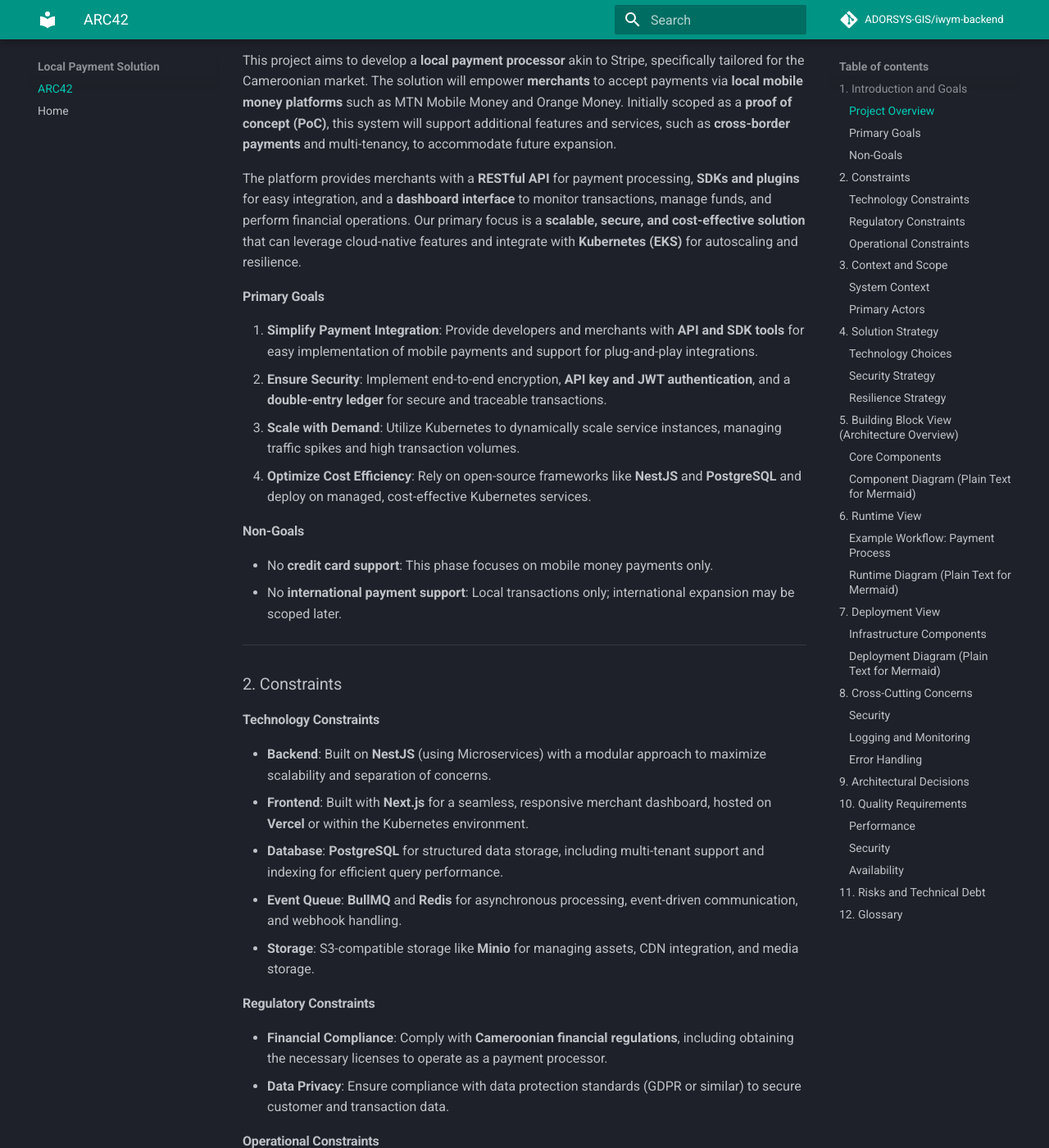
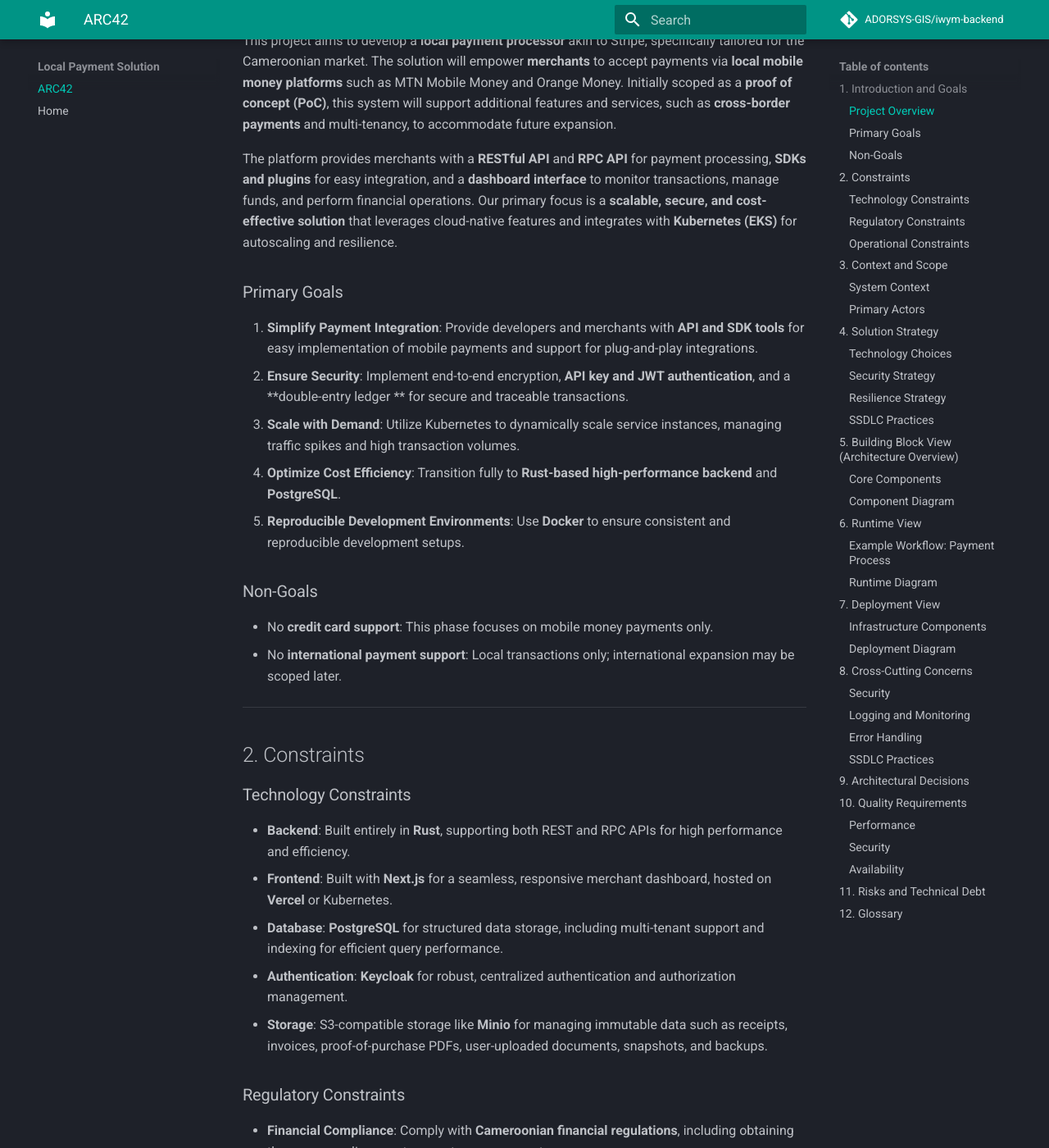
Before and after one commit to ADORSYS-GIS/iwym-backend, an MkDocs documentation site: the page built from docs/ARC42.md, in a window 1280 px wide and 1400 px high, scrolled down 282 px. Shown: the whole window at 82% size. Built offline with MkDocs 1.6.1 and Material for MkDocs 9.7.7, drawn with Linux system fonts in a browser that asks for light colours; comment, search, counter and statistics services are not loaded; some of the changed text lies outside the part shown.

Commit message:
chore: updated ARC42 doc

````diff
--- a/docs/ARC42.md
+++ b/docs/ARC42.md
@@ -1,116 +1,167 @@
-# ARC42 Template for Local Payment Processor Solution (Stripe-like System)
+# ARC42 Template for IWYM Backend
 
 ---
 
-### 1. Introduction and Goals
+## 1. Introduction and Goals
 
-#### Project Overview
-This project aims to develop a **local payment processor** akin to Stripe, specifically tailored for the Cameroonian market. The solution will empower **merchants** to accept payments via **local mobile money platforms** such as MTN Mobile Money and Orange Money. Initially scoped as a **proof of concept (PoC)**, this system will support additional features and services, such as **cross-border payments** and multi-tenancy, to accommodate future expansion.
+### Project Overview
 
-The platform provides merchants with a **RESTful API** for payment processing, **SDKs and plugins** for easy integration, and a **dashboard interface** to monitor transactions, manage funds, and perform financial operations. Our primary focus is a **scalable, secure, and cost-effective solution** that can leverage cloud-native features and integrate with **Kubernetes (EKS)** for autoscaling and resilience.
+This project aims to develop a **local payment processor** akin to Stripe, specifically tailored for the Cameroonian
+market. The solution will empower **merchants** to accept payments via **local mobile money platforms** such as MTN
+Mobile Money and Orange Money. Initially scoped as a **proof of concept (PoC)**, this system will support additional
+features and services, such as **cross-border payments** and multi-tenancy, to accommodate future expansion.
 
-#### Primary Goals
-1. **Simplify Payment Integration**: Provide developers and merchants with **API and SDK tools** for easy implementation of mobile payments and support for plug-and-play integrations.
-2. **Ensure Security**: Implement end-to-end encryption, **API key and JWT authentication**, and a **double-entry ledger** for secure and traceable transactions.
-3. **Scale with Demand**: Utilize Kubernetes to dynamically scale service instances, managing traffic spikes and high transaction volumes.
-4. **Optimize Cost Efficiency**: Rely on open-source frameworks like **NestJS** and **PostgreSQL** and deploy on managed, cost-effective Kubernetes services.
+The platform provides merchants with a **RESTful API** and **RPC API** for payment processing, **SDKs and plugins** for
+easy integration, and a **dashboard interface** to monitor transactions, manage funds, and perform financial operations.
+Our primary focus is a **scalable, secure, and cost-effective solution** that leverages cloud-native features and
+integrates with **Kubernetes (EKS)** for autoscaling and resilience.
 
-#### Non-Goals
+### Primary Goals
+
+1. **Simplify Payment Integration**: Provide developers and merchants with **API and SDK tools** for easy implementation
+   of mobile payments and support for plug-and-play integrations.
+2. **Ensure Security**: Implement end-to-end encryption, **API key and JWT authentication**, and a **double-entry ledger
+   ** for secure and traceable transactions.
+3. **Scale with Demand**: Utilize Kubernetes to dynamically scale service instances, managing traffic spikes and high
+   transaction volumes.
+4. **Optimize Cost Efficiency**: Transition fully to **Rust-based high-performance backend** and **PostgreSQL**.
+5. **Reproducible Development Environments**: Use **Docker** to ensure consistent and reproducible development setups.
+
+### Non-Goals
+
 - No **credit card support**: This phase focuses on mobile money payments only.
 - No **international payment support**: Local transactions only; international expansion may be scoped later.
 
 ---
 
-### 2. Constraints
+## 2. Constraints
 
-#### Technology Constraints
-- **Backend**: Built on **NestJS** (using Microservices) with a modular approach to maximize scalability and separation of concerns.
-- **Frontend**: Built with **Next.js** for a seamless, responsive merchant dashboard, hosted on **Vercel** or within the Kubernetes environment.
-- **Database**: **PostgreSQL** for structured data storage, including multi-tenant support and indexing for efficient query performance.
-- **Event Queue**: **BullMQ** and **Redis** for asynchronous processing, event-driven communication, and webhook handling.
-- **Storage**: S3-compatible storage like **Minio** for managing assets, CDN integration, and media storage.
+### Technology Constraints
 
-#### Regulatory Constraints
-- **Financial Compliance**: Comply with **Cameroonian financial regulations**, including obtaining the necessary licenses to operate as a payment processor.
-- **Data Privacy**: Ensure compliance with data protection standards (GDPR or similar) to secure customer and transaction data.
+- **Backend**: Built entirely in **Rust**, supporting both REST and RPC APIs for high performance and efficiency.
+- **Frontend**: Built with **Next.js** for a seamless, responsive merchant dashboard, hosted on **Vercel** or
+  Kubernetes.
+- **Database**: **PostgreSQL** for structured data storage, including multi-tenant support and indexing for efficient
+  query performance.
+- **Authentication**: **Keycloak** for robust, centralized authentication and authorization management.
+- **Storage**: S3-compatible storage like **Minio** for managing immutable data such as receipts, invoices,
+  proof-of-purchase PDFs, user-uploaded documents, snapshots, and backups.
 
-#### Operational Constraints
-- **Budget Optimization**: Use cost-effective solutions such as managed Kubernetes (AWS EKS or GKE) with optimized cloud infrastructure and autoscaling to meet fluctuating demand.
+### Regulatory Constraints
+
+- **Financial Compliance**: Comply with **Cameroonian financial regulations**, including obtaining the necessary
+  licenses to operate as a payment processor.
+- **Data Privacy**: Ensure compliance with data protection standards (GDPR or similar) to secure customer and
+  transaction data.
+
+### Operational Constraints
+
+- **Budget Optimization**: Use cost-effective solutions such as managed Kubernetes (AWS EKS or GKE) with optimized cloud
+  infrastructure and autoscaling to meet fluctuating demand.
 
 ---
 
-### 3. Context and Scope
+## 3. Context and Scope
 
-#### System Context
-The local payment processor acts as an intermediary between **merchants** and **mobile money providers** (MTN MoMo and Orange Money). It provides **API endpoints** for merchants to initiate transactions, a **dashboard for monitoring and managing accounts**, and backend services to handle **webhooks, payment processing,** and **payouts**.
+### System Context
 
-#### Primary Actors
-1. **Merchants**: Businesses or individuals utilizing the API for payment processing, integrating it with their platforms, and managing their funds via the dashboard.
+The local payment processor acts as an intermediary between **merchants** and **mobile money providers** (MTN MoMo and
+Orange Money). It provides **API endpoints** for merchants to initiate transactions, a **dashboard for monitoring and
+managing accounts**, and backend services to handle **webhooks, payment processing,** and **payouts**.
+
+### Primary Actors
+
+1. **Merchants**: Businesses or individuals utilizing the API for payment processing, integrating it with their
+   platforms, and managing their funds via the dashboard.
 2. **Customers**: Individuals completing payments using their mobile money wallets.
-3. **Administrator**: Internal user responsible for **account validation**, handling **sandbox-to-production transitions**, and **merchant account management**.
-4. **Payment Providers**: External systems (e.g., MTN MoMo, Orange Money) that process transactions and provide payment confirmations.
+3. **Administrator**: Internal user responsible for **account validation**, handling **sandbox-to-production transitions
+   **, and **merchant account management**.
+4. **Payment Providers**: External systems (e.g., MTN MoMo, Orange Money) that process transactions and provide payment
+   confirmations.
 
 ---
 
-### 4. Solution Strategy
+## 4. Solution Strategy
 
-#### Technology Choices
-- **Backend**: **NestJS** with microservices and TypeORM for seamless integration with **PostgreSQL**.
+### Technology Choices
+
+- **Backend**: Fully built in **Rust** for both REST and RPC APIs.
 - **Frontend**: **Next.js** to build a dynamic, interactive dashboard with real-time transaction visibility.
-- **Database**: **PostgreSQL 13** as the primary database, supporting structured data and multi-tenant operations.
-- **Event Queue**: **BullMQ** and **Redis** to support asynchronous processing, queued tasks, and webhook notifications.
-- **Storage**: **S3-compatible storage (Minio)** for assets such as transaction records, invoices, and profiles.
+- **Database**: **PostgreSQL** as the primary database, supporting structured data and multi-tenant operations.
+- **Authentication**: **Keycloak** for centralized, flexible authentication and authorization.
+- **Storage**: **S3-compatible storage (Minio)** for assets such as transaction records, invoices, proof of purchase,
+  and backups.
 
-#### Security Strategy
+### Security Strategy
+
 1. **Authentication and Authorization**:
-    - JWT authentication for users and **API key-based** access for merchants.
+    - Centralized management using **Keycloak** for JWT authentication and **API key-based** access for merchants.
     - **RBAC (Role-Based Access Control)** to manage permissions across different roles (Admin, Merchant, Client).
 2. **Encryption**: All communication (internal and external) secured with HTTPS and mTLS (for Kubernetes services).
-3. **Input Validation and Rate Limiting**: Enforce validation to mitigate injection attacks and implement rate limiting to avoid abuse.
+3. **Input Validation and Rate Limiting**: Enforce validation to mitigate injection attacks and implement rate limiting
+   to avoid abuse.
 
-#### Resilience Strategy
-- **Global Error Handling**: Implement centralized error handling across services and integrate with **Sentry** for error tracking.
-- **Auto-Scaling and Failover**: Deploy with **Kubernetes HPA** to handle scaling and **cluster failover** to improve availability.
+### Resilience Strategy
+
+- **Global Error Handling**: Implement centralized error handling across services and integrate with **Sentry** for
+  error tracking.
+- **Auto-Scaling and Failover**: Deploy with **Kubernetes HPA** to handle scaling and **cluster failover** to improve
+  availability.
+
+### SSDLC Practices
+
+- **Static Code Analysis**: Integrate tools like Clippy (for Rust) to enforce coding standards and catch vulnerabilities
+  early.
+- **Dependency Management**: Regularly update dependencies to minimize risks from third-party libraries.
+- **Threat Modeling**: Conduct threat modeling exercises for critical services, focusing on payment workflows.
+- **Secure Code Reviews**: Enforce mandatory peer reviews for code changes.
+- **Automated Testing**: Comprehensive unit, integration, and regression tests for all services.
 
 ---
 
-### 5. Building Block View (Architecture Overview)
+## 5. Building Block View (Architecture Overview)
 
-#### Core Components
-1. **API Gateway (NestJS)**:
+### Core Components
+
+1. **API Gateway (Rust)**:
+
     - Centralized service for routing API requests and enforcing authentication and authorization.
-    - Routes requests to appropriate services, including **Payment Service**, **Customer Service**, and **Merchant Service**.
+    - Routes requests to appropriate services, including **Payment Service**, **Customer Service**, and **Merchant
+      Service**.
 
 2. **Merchant Dashboard (Frontend)**:
-    - Built with **Next.js** for an interactive, real-time dashboard where merchants can manage transactions, request payouts, and access reports.
+
+    - Built with **Next.js** for an interactive, real-time dashboard where merchants can manage transactions, request
+      payouts, and access reports.
 
 3. **Microservices**:
+
     - **Payment Service**: Manages payment initiation, status checks, and error handling.
     - **Customer Service**: Manages customer actions, including payment setup and subscriptions.
     - **Merchant Service**: Handles merchant account details, API key issuance, and other business logic.
     - **Webhook Service**: Dedicated service for sending real-time notifications to external systems.
 
-4. **Event Queue (Redis + BullMQ)**:
-    - Manages long-running and asynchronous tasks, especially related to external API calls and event-driven processing.
+4. **Database (PostgreSQL)**:
 
-5. **Database (PostgreSQL)**:
     - Primary storage with support for structured data, multi-tenancy, and full-text search.
 
-6. **Storage Service (Minio)**:
-    - Stores static files (images, styles) and dynamic content (invoices, profile pictures).
+5. **Storage Service (Minio)**:
 
-#### Component Diagram (Plain Text for Mermaid)
+    - Stores immutable data such as receipts, invoices, proof-of-purchase PDFs, user-uploaded documents, and backups.
+
+### Component Diagram
+
 ```mermaid
 graph TD
     A[API Gateway] --> B[Payment Service]
-    A --> C["Merchant Service"]
-    A --> D["Customer Service"]
+    A --> C[Merchant Service]
+    A --> D[Customer Service]
     A --> E[Webhook Service]
-    B --> F["PostgreSQL"]
+    B --> F[PostgreSQL]
     C --> F
     D --> F
     E --> F
-    B --> G["Redis (BullMQ)"]
+    B --> G[Minio Storage]
     C --> G
     D --> G
     E --> G
@@ -119,18 +170,22 @@
 
 ---
 
-### 6. Runtime View
+## 6. Runtime View
 
-#### Example Workflow: Payment Process
+### Example Workflow: Payment Process
+
 1. **Merchant Setup**: A merchant creates an account, obtains API credentials, and configures payment settings.
 2. **Payment Initiation**:
     - A customer initiates payment via the merchant’s platform, triggering an API call to the **Payment Service**.
-    - The **API Gateway** routes the request to the appropriate service, which then places a job in **BullMQ** to call the mobile money API (e.g., MTN MoMo).
+    - The **API Gateway** routes the request to the appropriate service.
 3. **Payment Processing**:
-    - Upon confirmation, the transaction is recorded in the **PostgreSQL ledger**, maintaining a double-entry for debit and credit.
-    - The **Payment Service** sends a real-time update to the merchant's dashboard and, if applicable, a webhook to external systems.
+    - Upon confirmation, the transaction is recorded in the **PostgreSQL ledger**, maintaining a double-entry for debit
+      and credit.
+    - The **Payment Service** sends a real-time update to the merchant's dashboard and, if applicable, a webhook to
+      external systems.
 
-#### Runtime Diagram (Plain Text for Mermaid)
+### Runtime Diagram
+
 ```mermaid
 sequenceDiagram
     participant Merchant
@@ -149,90 +204,103 @@
 
 ---
 
-### 7. Deployment View
+## 7. Deployment View
 
-#### Infrastructure Components
+### Infrastructure Components
+
 1. **Kubernetes Cluster**: EKS or GKE, with separate namespaces for dev, staging, and production.
-2. **Service Pods**: Each microservice (e.g., Payment Service, Webhook Service) is deployed as a separate pod, managed by Helm.
-3. **Redis**: Dedicated Redis instance for BullMQ to handle message queues and inter-service communication.
-4. **PostgreSQL**: Cloud-hosted database (Neon.tech for PoC, AWS RDS for production).
-5. **S3 Storage (Minio)**: S3-compatible storage for file management, optionally connected to a CDN.
+2. **Service Pods**: Each microservice (e.g., Payment Service, Webhook Service) is deployed as a separate pod, managed
+   by Helm.
+3. **PostgreSQL**: Cloud-hosted database (Neon.tech for PoC, AWS RDS for production).
+4. **S3 Storage (Minio)**: S3-compatible storage for immutable data management, optionally connected to a CDN.
+5. **Authentication**: **Keycloak** for centralized user and service authentication.
 
-#### Deployment Diagram (Plain Text for Mermaid)
+### Deployment Diagram
+
 ```mermaid
 graph LR
-    A["Kubernetes Cluster"]
-    A --> B["Namespace: Dev"]
-    A --> C["Namespace: Staging"]
-    A --> D["Namespace: Production"]
-    D --> E["API Gateway"]
-    D --> F["Payment Service"]
-    D --> G["Merchant Service"]
-    D --> H["Redis (BullMQ)"]
-    D --> I[PostgreSQL]
-    D --> J[S3 Storage]
-    D --> K[Webhook Service]
+    A[Kubernetes Cluster]
+    A --> B[Namespace: Dev]
+    A --> C[Namespace: Staging]
+    A --> D[Namespace: Production]
+    D --> E[API Gateway]
+    D --> F[Payment Service]
+    D --> G[Merchant Service]
+    D --> H[PostgreSQL]
+    D --> I[S3 Storage]
+    D --> J[Webhook Service]
+    D --> K[Keycloak]
 ```
 
 ---
 
-### 8. Cross-Cutting Concerns
+## 8. Cross-Cutting Concerns
 
-#### Security
+### Security
+
 - **API Security**: JWT for user access, API keys for merchant integrations, and secure header validation.
 - **Encryption**: HTTPS for all data transfer, with mTLS within Kubernetes for secure service-to-service communication.
 - **RBAC**: Permissions tailored for admins, merchants, and clients.
 
-#### Logging and Monitoring
+### Logging and Monitoring
+
 - **Sentry**: Captures errors and exceptions for debugging.
-- **Prometheus and Grafana**: Used to monitor database performance, API response times, Redis queue depths, and memory/CPU utilization for each pod.
+- **Prometheus and Grafana**: Used to monitor database performance, API response times, and memory/CPU utilization for
+  each pod.
 
-#### Error Handling
-- **Global Error Handling**: Centralized error handling for all services, with retry logic on external API failures.
+### Error Handling
+
+- **Global Error Handling**: Centralized error handling for all services.
 - **Circuit Breakers**: Prevents cascading failures in case of issues with external payment providers.
+
+### SSDLC Practices
+
+- **Automated Code Scans**: Integrate tools like RustSec for dependency analysis.
+- **Runtime Security Monitoring**: Use Falco or similar tools to detect abnormal behavior in Kubernetes.
+- **Periodic Penetration Testing**: Ensure external-facing services are secure against known vulnerabilities.
 
 ---
 
-### 9. Architectural Decisions
+## 9. Architectural Decisions
 
-1. **NestJS with Microservices**: Modular structure enhances scalability and isolation.
-2. **BullMQ for Event Queue**: Reliable queue management for asynchronous tasks and webhook notifications.
-3. **PostgreSQL as Main Database**: Structured data storage with multi-tenant support, using schema separation for tenant data.
-4. **Minio for Storage**: S3 compatibility for asset management, simplifying CDN integration.
-5. **Helm and Kubernetes**: Effective for managing different environments (dev, staging, production) with easy scaling.
+1. **Rust for Backend**: Ensures high performance, low memory usage, and secure code.
+2. **PostgreSQL as Main Database**: Structured data storage with multi-tenant support, using schema separation for
+   tenant data.
+3. **Minio for Storage**: S3 compatibility for immutable asset management, simplifying CDN integration.
+4. **Helm and Kubernetes**: Effective for managing different environments (dev, staging, production) with easy scaling.
 
 ---
 
-### 10. Quality Requirements
+## 10. Quality Requirements
 
-#### Performance
+### Performance
+
 - **Response Time**: Average API response within 200-300ms.
 - **Scalability**: Scale pods horizontally based on demand.
 
-#### Security
+### Security
+
 - **Data Encryption**: HTTPS and mTLS within Kubernetes.
 - **Regular Audits**: Security audits for code and infrastructure.
 
-#### Availability
+### Availability
+
 - **Target**: 99.9% uptime, leveraging Kubernetes autoscaling and failover mechanisms.
 
 ---
 
-### 11. Risks and Technical Debt
+## 11. Risks and Technical Debt
 
 1. **Dependency on Payment Providers**: Reliance on MTN and Orange APIs may introduce availability risks.
 2. **Scaling PostgreSQL**: Potential performance limitations as data grows, requiring sharding or indexing strategies.
-3. **Eventual Consistency**: Asynchronous processing could lead to temporary inconsistencies; monitoring and retries are required.
+3. **Eventual Consistency**: Asynchronous processing could lead to temporary inconsistencies; monitoring and retries are
+   required.
 
 ---
 
-### 12. Glossary
+## 12. Glossary
 
 - **MoMo**: MTN Mobile Money service for local transactions.
 - **Double-entry Ledger**: System to log each transaction with both debit and credit for accuracy.
 - **Merchant**: Business entity using the platform for payment processing.
 - **Payout**: Process by which funds are transferred from the platform to the merchant.
-
----
-
-This detailed ARC42 document provides extensive technical, operational, and compliance insights and is optimized for developers and business analysts to ensure clarity, alignment, and feasibility. Let me know if there are specific aspects you would like to expand further!
````
Also changed, not shown: 2 other files.
